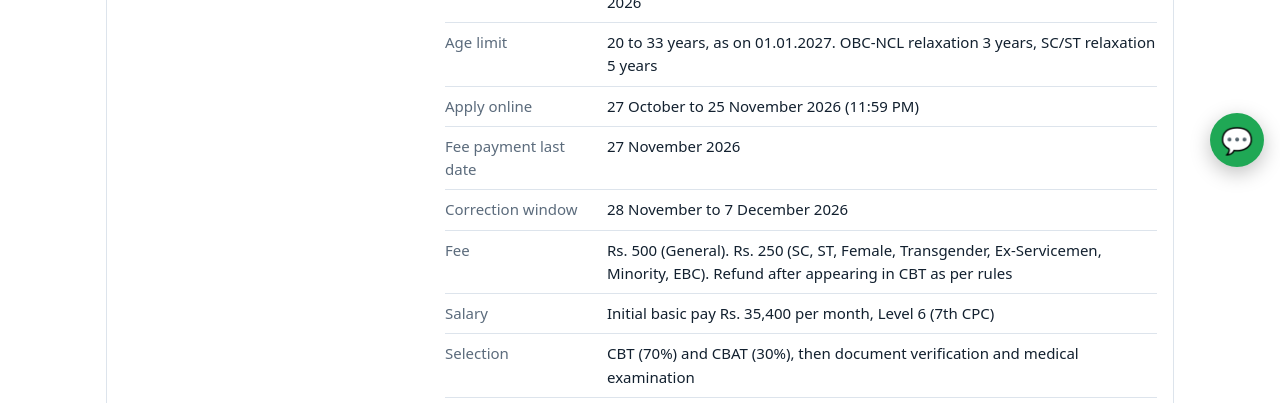
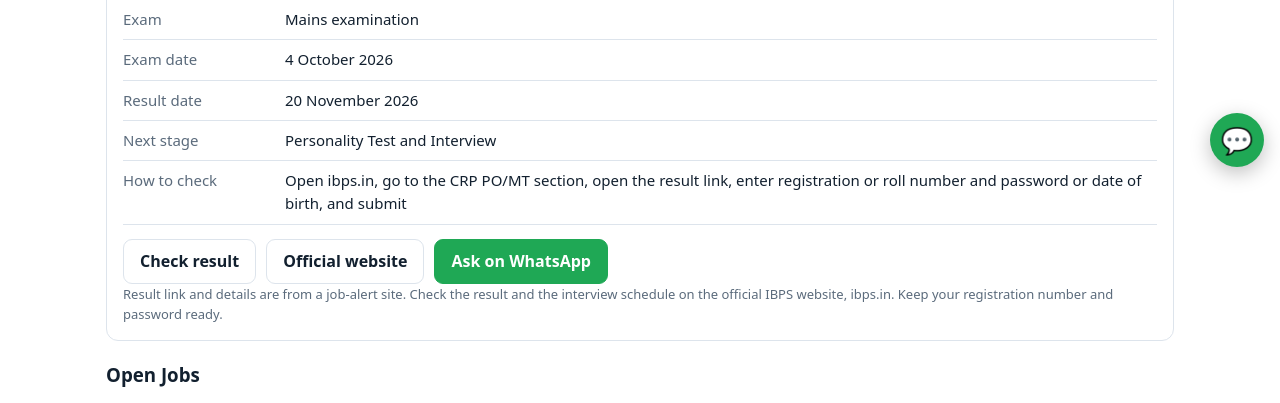
Before and after one commit to Guptacybercafe/final, a website: page jobs.html in a window 1280 px wide. Shown: the part 617-1020 px from the top of the page. Drawn offline with Linux system fonts and the light colour scheme; files whose address does not match are found by name.

Commit message:
Add Latest Results section to the jobs page with IBPS PO Mains Result 2026
- Posts with type "result" show in a Results section above open jobs
- New post: IBPS PO / MT Mains Result 2026

Co-Authored-By: Claude Sonnet 5.5 <noreply@anthropic.com>
Claude-Session: https://claude.ai/code/session_01CLLmfeCHRHpXJQebKAnaQZ

```diff
--- a/job-posts.json
+++ b/job-posts.json
@@ -660,5 +660,52 @@
     "officialUrl": "https://afcat.edcil.co.in/",
     "applyNote": "Apply at Gupta Cyber Cafe. WhatsApp: 9086703813 or 8825096033",
     "notice": "Details are taken from news reports of the AFCAT 01/2027 notification and may change. Some sites report 296 posts. Confirm vacancies, branch eligibility and the application website on the official notification before you apply."
+  },
+  {
+    "id": "ibps-po-mains-result-2026",
+    "type": "result",
+    "title": "IBPS PO / MT Mains Result 2026",
+    "category": "Banking",
+    "resultDate": "2026-11-20",
+    "lastDate": "2026-11-20",
+    "summary": "IBPS CRP PO/MT-XVI Mains result for Probationary Officer / Management Trainee posts in participating public sector banks.",
+    "tags": [
+      "Result",
+      "Banking",
+      "IBPS"
+    ],
+    "facts": [
+      [
+        "Post",
+        "Probationary Officer / Management Trainee"
+      ],
+      [
+        "Vacancies",
+        "7,565 posts"
+      ],
+      [
+        "Exam",
+        "Mains examination"
+      ],
+      [
+        "Exam date",
+        "4 October 2026"
+      ],
+      [
+        "Result date",
+        "20 November 2026"
+      ],
+      [
+        "Next stage",
+        "Personality Test and Interview"
+      ],
+      [
+        "How to check",
+        "Open ibps.in, go to the CRP PO/MT section, open the result link, enter registration or roll number and password or date of birth, and submit"
+      ]
+    ],
+    "resultUrl": "https://www.freejobalert.com/articles/ibps-po-mains-result-2026-3081498",
+    "officialUrl": "https://www.ibps.in/",
+    "notice": "Result link and details are from a job-alert site. Check the result and the interview schedule on the official IBPS website, ibps.in. Keep your registration number and password ready."
   }
 ]
--- a/jobs.html
+++ b/jobs.html
@@ -30,6 +30,11 @@
     <p class="sub">Government and bank job notifications with last dates. Message us on WhatsApp and we will fill and submit your online application.</p>
     <input id="jobSearch" class="search" type="search" placeholder="Search jobs, e.g. bank, graduate, Ladakh" aria-label="Search jobs">
     <p id="jobStatus" class="muted" role="status"></p>
+    <div id="resultsWrap" hidden>
+      <h3 class="job-group">Latest Results</h3>
+      <div id="resultJobs" class="job-list"></div>
+    </div>
+    <h3 class="job-group" id="openHead" hidden>Open Jobs</h3>
     <div id="openJobs" class="job-list"></div>
     <div id="closedWrap" hidden>
       <h3 class="job-group">Closed</h3>
@@ -119,16 +124,45 @@
       '</article>';
   };
 
+  // Result posts (type "result"): no last date or poster, just the facts and a Check Result button.
+  var resultCard = function (job) {
+    var tags = (job.tags || []).map(function (t) { return '<span class="pill">' + esc(t) + '</span>'; }).join('');
+    var facts = (job.facts || []).map(function (f) {
+      return '<div><dt>' + esc(f[0]) + '</dt><dd>' + esc(f[1]) + '</dd></div>';
+    }).join('');
+    var btns = '';
+    if (job.resultUrl) btns += '<a class="btn" href="' + esc(job.resultUrl) + '" target="_blank" rel="noopener">Check result</a>';
+    if (job.officialUrl) btns += '<a class="btn" href="' + esc(job.officialUrl) + '" target="_blank" rel="noopener">Official website</a>';
+    btns += '<a class="btn wa" href="' + WA + encodeURIComponent('Hello Gupta Cyber Cafe, I need help with ' + job.title) + '" target="_blank" rel="noopener">Ask on WhatsApp</a>';
+    return '' +
+      '<article class="job card result" id="' + esc(job.id) + '" data-search="' +
+        esc([job.title, job.category, job.summary].concat(job.tags || []).join(' ').toLowerCase()) + '">' +
+        '<div class="job-body">' +
+          '<div class="job-tags">' + tags + '<span class="pill job-state open">Result out</span></div>' +
+          '<h3>' + esc(job.title) + '</h3>' +
+          '<p class="muted">' + esc(job.summary) + '</p>' +
+          '<dl class="job-facts">' + facts + '</dl>' +
+          '<div class="cta">' + btns + '</div>' +
+          (job.notice ? '<p class="note">' + esc(job.notice) + '</p>' : '') +
+        '</div>' +
+      '</article>';
+  };
+
   var jobs = [];
   var openEl = document.getElementById('openJobs');
   var closedEl = document.getElementById('closedJobs');
   var closedWrap = document.getElementById('closedWrap');
+  var resultsWrap = document.getElementById('resultsWrap');
+  var resultEl = document.getElementById('resultJobs');
   var status = document.getElementById('jobStatus');
   var search = document.getElementById('jobSearch');
 
   var render = function () {
     var q = search.value.trim().toLowerCase();
     var shown = jobs.filter(function (j) { return !q || (j.title + ' ' + (j.summary || '') + ' ' + (j.tags || []).join(' ') + ' ' + (j.category || '')).toLowerCase().indexOf(q) !== -1; });
+    var results = shown.filter(function (j) { return j.type === 'result'; });
+    shown = shown.filter(function (j) { return j.type !== 'result'; });
+    results.sort(function (a, b) { return (a.resultDate || '') < (b.resultDate || '') ? 1 : -1; });
     var open = shown.filter(function (j) { return !stateOf(j).closed; });
     var closed = shown.filter(function (j) { return stateOf(j).closed; });
     open.sort(function (a, b) { return a.lastDate < b.lastDate ? -1 : 1; });
@@ -136,7 +170,10 @@
     openEl.innerHTML = open.map(card).join('');
     closedEl.innerHTML = closed.map(card).join('');
     closedWrap.hidden = closed.length === 0;
-    if (!shown.length) {
+    resultEl.innerHTML = results.map(resultCard).join('');
+    resultsWrap.hidden = results.length === 0;
+    document.getElementById('openHead').hidden = results.length === 0 || open.length === 0;
+    if (!shown.length && !results.length) {
       status.textContent = jobs.length ? 'No jobs match your search.' : 'No job posts right now. Check back soon, or message us on WhatsApp.';
     } else {
       status.textContent = open.length + ' open job' + (open.length === 1 ? '' : 's') + (closed.length ? ' · ' + closed.length + ' closed' : '');
--- a/style.css
+++ b/style.css
@@ -121,6 +121,7 @@ footer{padding:24px 0;color:var(--mut);font-size:14px;border-top:1px solid var(-
 /* ---- jobs ---- */
 .job-list{display:grid;gap:16px;margin-top:18px}
 .job{display:grid;grid-template-columns:minmax(0,300px) minmax(0,1fr);gap:22px;align-items:start}
+.job.result{display:block}
 .job-poster img{display:block;width:100%;height:auto;border-radius:10px;border:1px solid var(--line)}
 .job-tags{display:flex;flex-wrap:wrap;gap:6px}
 .job-body h3{margin:12px 0 4px;font-size:22px}.job-body>p{margin:0}
```
